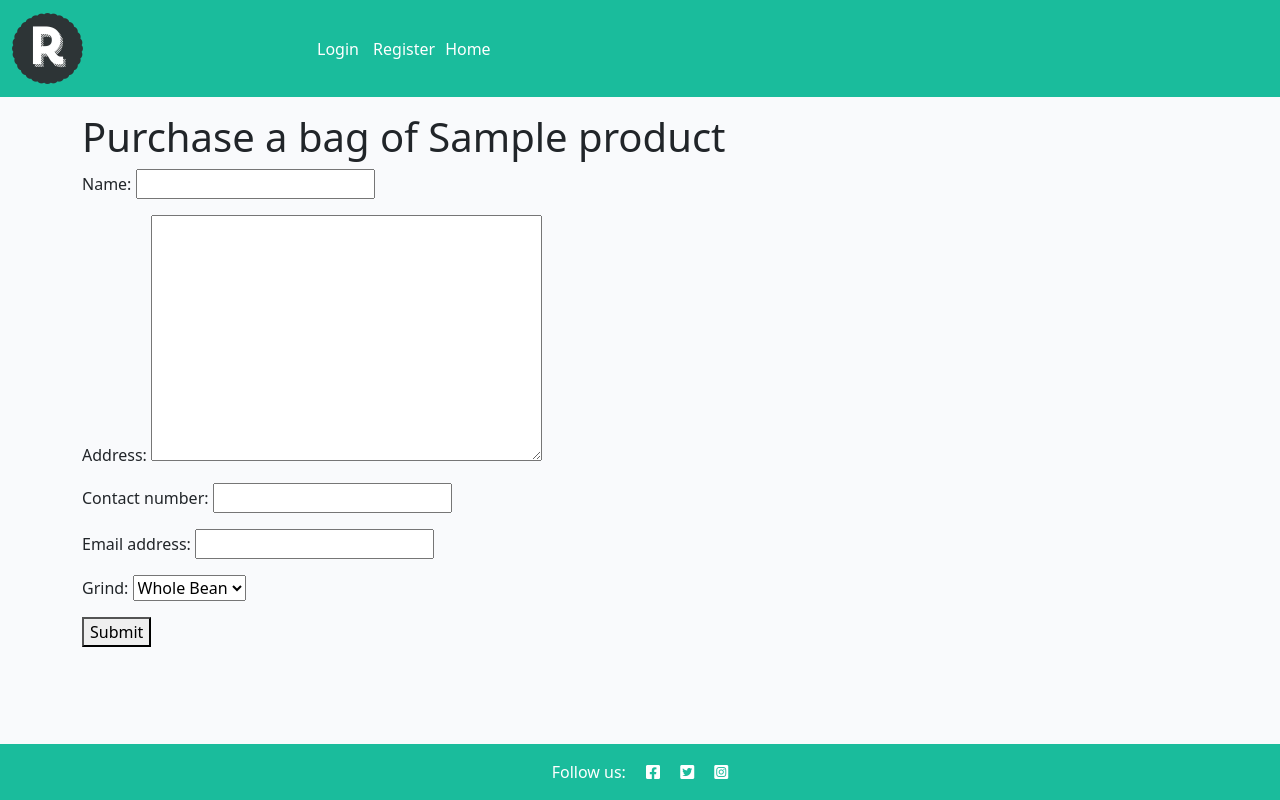
After one commit to Ross-Fraser/relish_bazaar, a Django app: page /purchase/1/ in a window 1280 px wide. The commit adds this page. Run offline with Django 4.2, Linux system fonts and the light colour scheme; tables that the repository leaves empty hold one stand-in row (values such as "Sample post"); parts of the project's set-up code (start-up, migrations or seed data) failed here and were passed over.

Commit message:
create: add grind choice from model and admin email for purchase form (old enquiry form)

```diff
--- a/relishBazaar/settings.py
+++ b/relishBazaar/settings.py
@@ -47,6 +47,9 @@ ALLOWED_HOSTS = [
     '127.0.0.1',
     '.herokuapp.com'
 ]
+
+# Admins Email
+EMAIL_HOST_USER = os.environ.get('EMAIL_HOST_USER')
 
 
 # Application definition
--- a/roastery/forms.py
+++ b/roastery/forms.py
@@ -1,4 +1,5 @@
 from django import forms
+from .models import GRIND_CHOICES
 
 class EnquiryForm(forms.Form):
     product_name = forms.CharField(widget=forms.HiddenInput())
@@ -7,4 +8,4 @@ class EnquiryForm(forms.Form):
     address = forms.CharField(widget=forms.Textarea)
     contact_number = forms.CharField(max_length=15)
     email_address = forms.EmailField()
-    grind = forms.ChoiceField(choices=[('Coarse', 'Coarse'), ('Medium', 'Medium'), ('Fine', 'Fine')])
+    grind = forms.ChoiceField(choices=GRIND_CHOICES)
--- a/roastery/models.py
+++ b/roastery/models.py
@@ -10,6 +10,8 @@ GRIND_CHOICES = (
     (3, "Fine"),
     (4, "Extra Fine")
 )
+
+GRIND_CHOICES_DICT = dict(GRIND_CHOICES)
 
 
 CONTINENT_CHOICES = (
--- a/roastery/templates/roastery/product_detail.html
+++ b/roastery/templates/roastery/product_detail.html
@@ -16,8 +16,8 @@
             <h1>{{ product.name }}</h1>
             <p>{{ product.description | safe }}</p>
             <p><strong>Price:</strong> &pound;{{ product.price }}</p>
-            <form action="{% url 'enquiry_form' product.product_id %}" method="get">
-                <button type="submit">Enquire</button>
+            <form action="{% url 'purchase_form' product.product_id %}" method="get">
+                <button type="submit">Purchase</button>
             </form>
         </div>
     </div>
--- /dev/null
+++ b/roastery/templates/roastery/purchase_form.html
@@ -0,0 +1,19 @@
+{% extends "base.html" %}
+{% load static %}
+
+{% block content %}
+
+<div class="container">
+    <div class="row">
+        <title>Purchase Form</title>
+        <div class="col-12 mt-3">
+            <h1>Purchase a bag of {{ product.name }}</h1>
+            <form method="post">
+                {% csrf_token %}
+                {{ form.as_p }}
+                <button type="submit">Submit</button>
+            </form>
+        </div>
+    </div>
+</div>
+{% endblock content %}
--- a/roastery/urls.py
+++ b/roastery/urls.py
@@ -7,6 +7,6 @@ urlpatterns = [
     path("products/", views.ProductList.as_view(), name="product_list"),
     path("origin/<str:continent_name>/", views.origin_products, name="origin_products"),
     path("product/<int:product_id>/", views.product_detail, name="product_detail"),
-    path("enquiry/<int:product_id>/", views.enquiry_form, name="enquiry_form"),
+    path("purchase/<int:product_id>/", views.purchase_form, name="purchase_form"),
     path('success/', views.success_page, name='success_page'),
 ]
--- a/roastery/views.py
+++ b/roastery/views.py
@@ -1,8 +1,9 @@
 from django.shortcuts import render, redirect, get_object_or_404
 from django.core.mail import send_mail
+from django.conf import settings
 from .forms import EnquiryForm
 from django.views import generic
-from .models import Product, CONTINENT_CHOICES
+from .models import Product, CONTINENT_CHOICES, GRIND_CHOICES
 
 
 def index(request):
@@ -31,29 +32,48 @@ def product_detail(request, product_id):
     product = get_object_or_404(Product, product_id=product_id)
     return render(request, 'product_detail.html', {'product': product})
 
-def enquiry_form(request, product_id):
-    product = Product.objects.get(product_id=product_id)
+def purchase_form(request, product_id):
+    product = get_object_or_404(Product, product_id=product_id)
 
     if request.method == 'POST':
         form = EnquiryForm(request.POST)
         if form.is_valid():
             # Process form data
             send_mail(
-                f'Enquiry for {form.cleaned_data["product_name"]}',
-                f'Name: {form.cleaned_data["name"]}\n'
-                f'Address: {form.cleaned_data["address"]}\n'
-                f'Contact Number: {form.cleaned_data["contact_number"]}\n'
-                f'Email Address: {form.cleaned_data["email_address"]}\n'
-                f'Grind: {form.cleaned_data["grind"]}\n'
-                f'Product Price: {form.cleaned_data["product_price"]}',
-                'from@example.com',
-                ['to@example.com'],
+                subject=f'I would like to purchase a bag of {form.cleaned_data["product_name"]}',
+                message=(
+                    f'Name: {form.cleaned_data["name"]}\n'
+                    f'Address: {form.cleaned_data["address"]}\n'
+                    f'Contact Number: {form.cleaned_data["contact_number"]}\n'
+                    f'Email Address: {form.cleaned_data["email_address"]}\n'
+                    f'Grind: {form.cleaned_data["grind"]}\n'
+                    f'Product Price: {form.cleaned_data["product_price"]}'
+                ),
+                from_email=form.cleaned_data["email_address"],
+                recipient_list=[settings.EMAIL_HOST_USER],
             )
+
+            # Send confirmation email to the user
+            send_mail(
+                subject='Your purchase enquiry has been received',
+                message=(
+                    f'Thank you for your enquiry, {form.cleaned_data["name"]}.\n\n'
+                    f'Here are the details of your enquiry:\n'
+                    f'Product Name: {form.cleaned_data["product_name"]}\n'
+                    f'Product Price: {form.cleaned_data["product_price"]}\n'
+                    f'Grind: {form.cleaned_data["grind"]}\n'
+                    'We will contact you shortly with more information.'
+                ),
+                from_email='yourstore@example.com',
+                recipient_list=[form.cleaned_data["email_address"]],
+            )
+
             return redirect('success_page')
     else:
         form = EnquiryForm(initial={'product_name': product.name, 'product_price': product.price})
 
-    return render(request, 'enquiry_form.html', {'form': form, 'product': product})
+    return render(request, 'purchase_form.html', {'form': form, 'product': product})
+
 
 def success_page(request):
     return render(request, 'success_page.html')
```
Also changed, not shown: roastery/templates/roastery/enquiry_form.html (deleted, +0 -17 lines).
